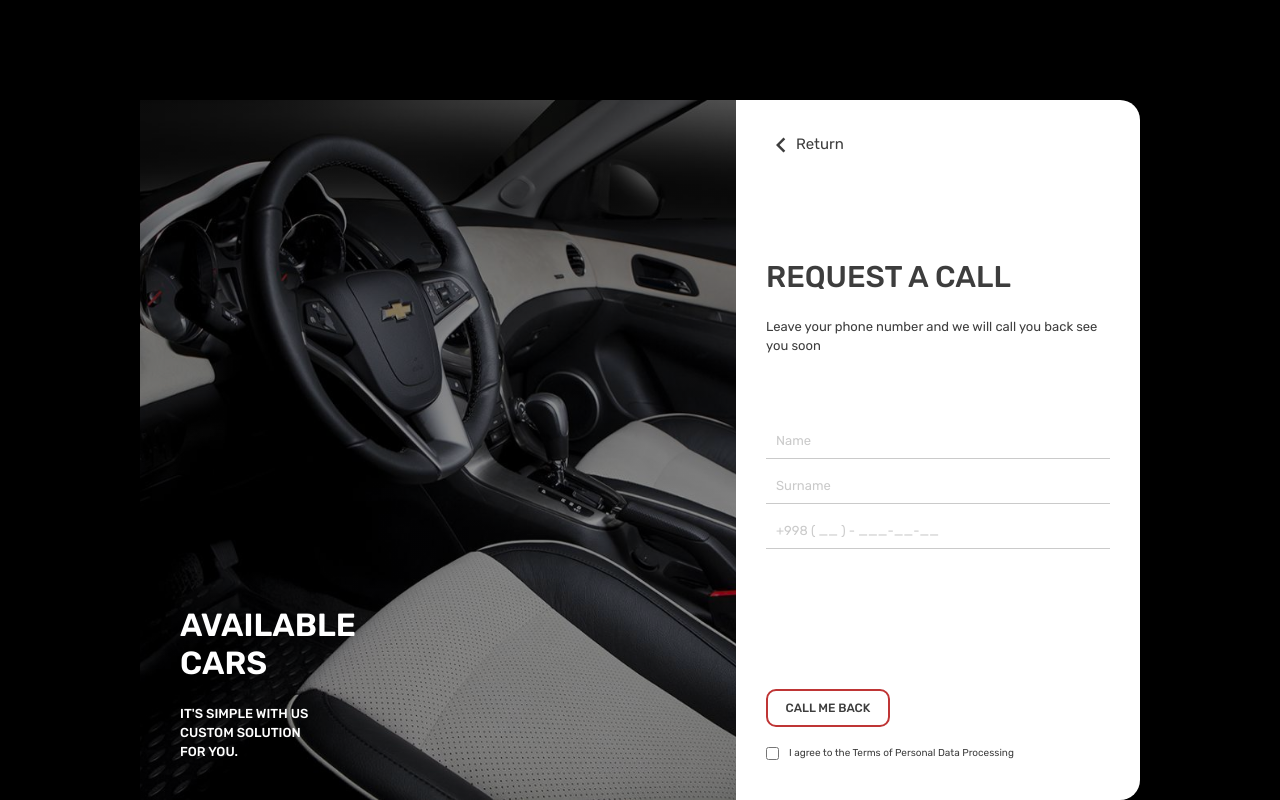
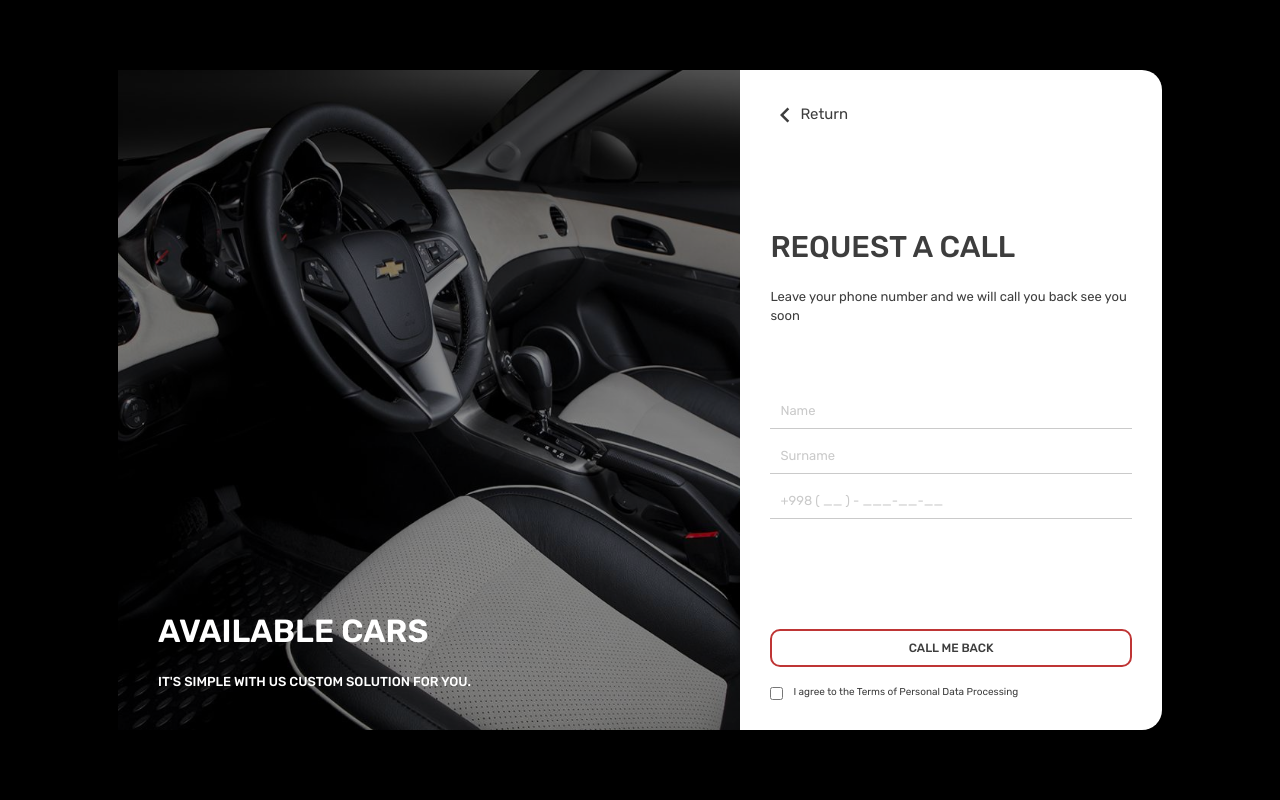
Before and after one commit to Shahzod999/AutoLider, a Next.js app: page /submits/request in a window 1280 px wide. Built offline with nearby package versions, Linux system fonts and the light colour scheme.

Commit message:
loginMedia

```diff
--- a/src/app/submits/[method]/requestAcall.scss
+++ b/src/app/submits/[method]/requestAcall.scss
@@ -1,4 +1,7 @@
+@import "../../../app/media.scss";
+
 .requestaCall {
+  z-index: 99;
   position: fixed;
   top: 0;
   right: 0;
@@ -12,9 +15,9 @@
   background-color: #000000;
   &__box {
     display: flex;
-    margin-top: 100px;
-    width: 1000px;
-    height: 700px;
+    flex-wrap: wrap;
+    // margin-top: 100px;
+    // height: 700px;
     border-radius: 0px 20px 20px 0px;
     background-color: white;
     overflow: hidden;
@@ -23,14 +26,14 @@
     &__left {
       display: flex;
       flex: 3;
-      height: 100%;
+      // height: 100%;
       background-image: linear-gradient(rgba(0, 0, 0, 0.5), rgba(0, 0, 0, 0.4)), url(/requestcall.png);
       background-position: top;
       background-size: cover;
       padding: 40px;
       &__text {
         align-self: flex-end;
-        width: 25%;
+        // width: 25%;
         gap: 20px;
         h2 {
           font-size: 32px;
@@ -58,6 +61,15 @@
           line-height: 35.55px;
           margin-top: 100px;
           margin-bottom: 20px;
+          @include media(450) {
+            margin-top: 80px;
+          }
+          @include media(400) {
+            margin-top: 60px;
+          }
+          @include media(350) {
+            margin-top: 50px;
+          }
         }
         span {
           font-size: 13px;
@@ -105,10 +117,17 @@
         }
       }
       &__checkbox {
-        position: absolute;
-        bottom: 40px;
+        margin-top: 100px;
+        @include media(450) {
+          margin-top: 80px;
+        }
+        @include media(400) {
+          margin-top: 60px;
+        }
+        @include media(350) {
+          margin-top: 50px;
+        }
         button {
-          width: 50%;
           font-size: 12px;
           font-weight: 500;
           line-height: 14.22px;
--- a/src/components/userCard/userCard.scss
+++ b/src/components/userCard/userCard.scss
@@ -24,6 +24,7 @@
   margin-bottom: 50px;
   flex-wrap: wrap;
   gap: 25px;
+
   .specialCardContainer {
     display: flex;
     max-width: 266px;
```
Also changed, not shown: src/app/personalArea/paymentCards/paymentCards.scss (+27 -2 lines), src/app/personalArea/subscriptions/subscriptions.scss (+9 -2 lines).
